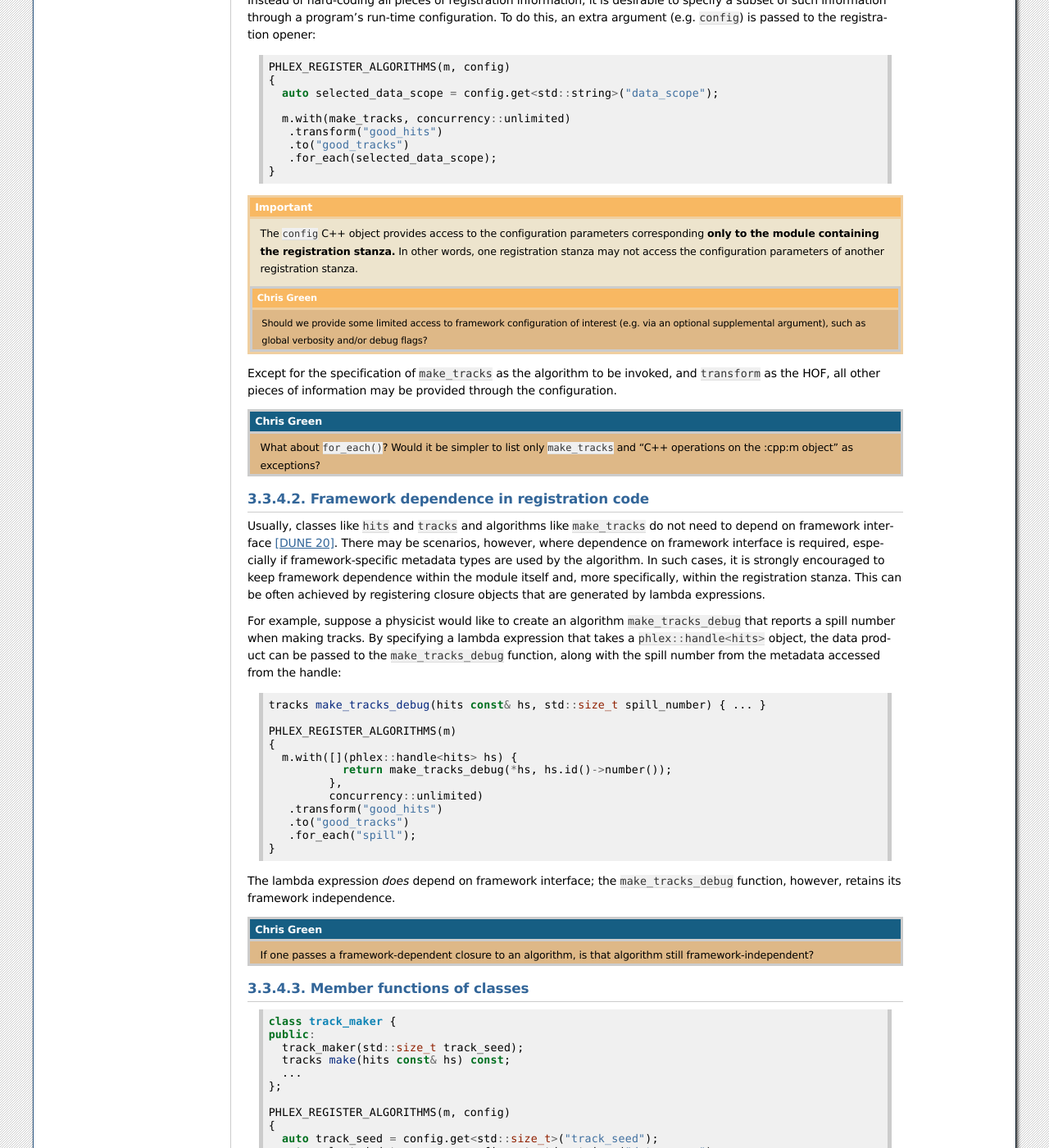
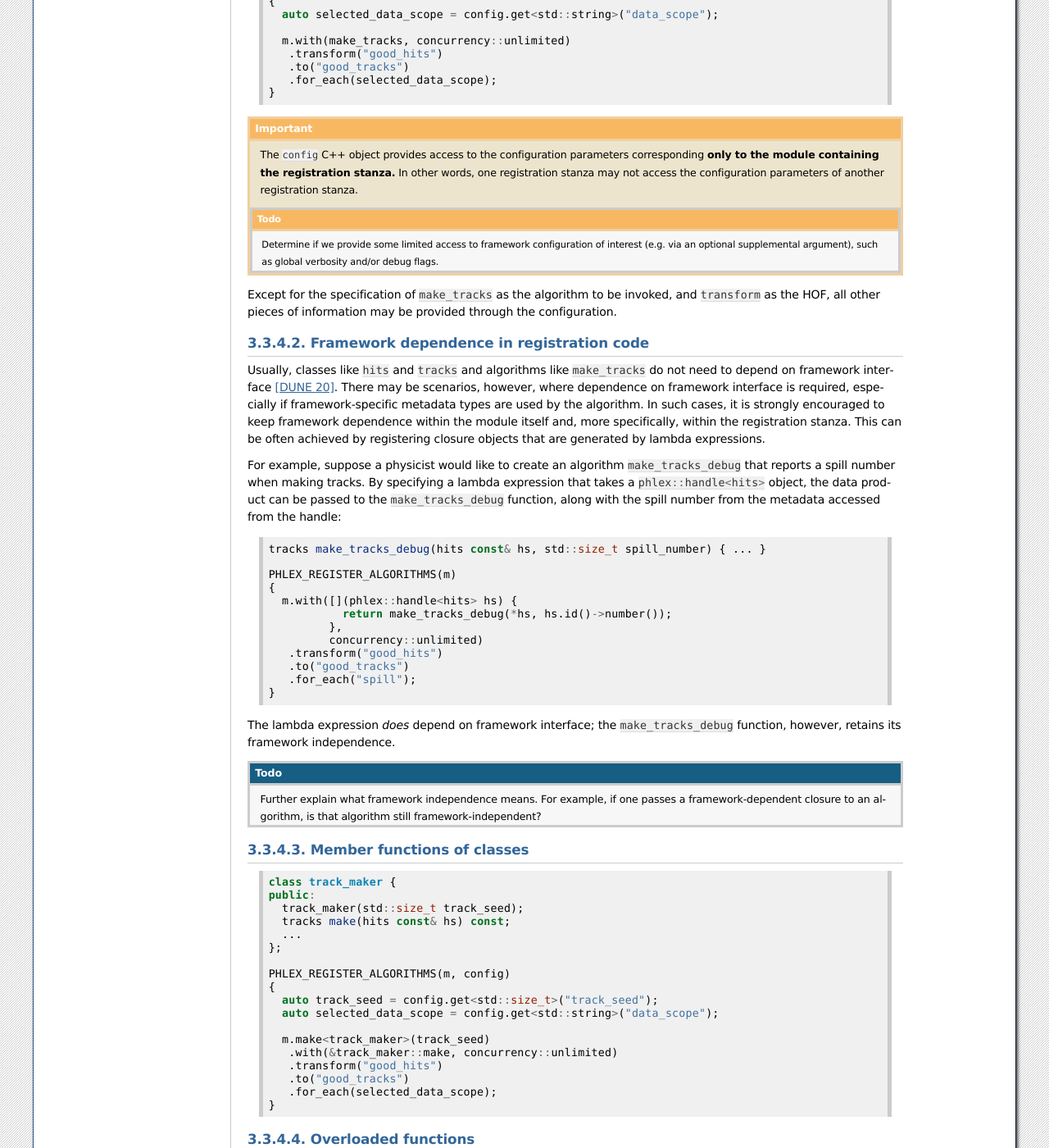
Before and after one commit to Framework-R-D/phlex-design, a Sphinx documentation site: the page built from doc/algorithms.rst, in a window 1280 px wide and 1400 px high, scrolled down 2728 px. Shown: the whole window at 82% size. Built offline with Sphinx 7.4.7, drawn with Linux system fonts in a browser that asks for light colours; formulas are drawn with MathJax 3; some of the changed text lies outside the part shown.

Commit message:
Switch some of Chris' comments to todos

```diff
--- a/doc/algorithms.rst
+++ b/doc/algorithms.rst
@@ -106,13 +106,6 @@ The registration stanza is included in a C++ file that is compiled into a :term:
 The stanza is introduced by an *opener*—e.g. :cpp:`PHLEX_REGISTER_ALGORITHMS(m)`—followed by a *registration block*, a block of code between two curly braces that contains one or more *registration statements*.
 A registration statement contains a series of chained *clauses*, starting with a :cpp:`with(...)` clause.
 
-.. admonition:: Chris Green
-   :class: admonition-chg
-
-   What significance does the ordering have beyond the first :cpp:`with(...)` or :cpp:`make(...)`?
-   Is this enforced?
-   If so, is this at compile time, configuration time or run time?
-
 In the case of a transform, six pieces of information are provided in the registration statement:
 
 1. The algorithm/HOF operator to be used
@@ -163,19 +156,12 @@ To do this, an extra argument (e.g. :cpp:`config`) is passed to the registration
    The :cpp:`config` C++ object provides access to the configuration parameters corresponding **only to the module containing the registration stanza.**
    In other words, one registration stanza may not access the configuration parameters of another registration stanza.
 
-   .. admonition:: Chris Green
-      :class: admonition-chg
+   .. todo::
 
-      Should we provide some limited access to framework configuration of interest (e.g. via an optional supplemental argument), such as global verbosity and/or debug flags?
+      Determine if we provide some limited access to framework configuration of interest (e.g. via an optional supplemental argument), such as global verbosity and/or debug flags.
 
 
 Except for the specification of :cpp:`make_tracks` as the algorithm to be invoked, and :cpp:`transform` as the HOF, all other pieces of information may be provided through the configuration.
-
-.. admonition:: Chris Green
-   :class: admonition-chg
-
-   What about :cpp:`for_each()`?
-   Would it be simpler to list only :cpp:`make_tracks` and "C++ operations on the :cpp:m object" as exceptions?
 
 Framework dependence in registration code
 ^^^^^^^^^^^^^^^^^^^^^^^^^^^^^^^^^^^^^^^^^
@@ -205,10 +191,10 @@ By specifying a lambda expression that takes a :cpp:`phlex::handle<hits>` object
 
 The lambda expression *does* depend on framework interface; the :cpp:`make_tracks_debug` function, however, retains its framework independence.
 
-.. admonition:: Chris Green
-   :class: admonition-chg
+.. todo::
 
-   If one passes a framework-dependent closure to an algorithm, is that algorithm still framework-independent?
+   Further explain what framework independence means.
+   For example, if one passes a framework-dependent closure to an algorithm, is that algorithm still framework-independent?
 
 Member functions of classes
 ^^^^^^^^^^^^^^^^^^^^^^^^^^^
--- a/doc/data_flow.rst
+++ b/doc/data_flow.rst
@@ -47,10 +47,9 @@ The data-flow discussion in the previous section naturally maps to applying the
 The above graph does not specify an implementation---assuming :math:`f` and :math:`g` are pure functions (see :numref:`functional_programming:Pure functions`), the same result is obtained if (a) full sequences are passed between the nodes, or (b) one element per sequence is passed at a time.
 Whether option (a) or (b) is chosen as the processing implementation depends on the data and the overall constraints on the program.
 
-.. admonition:: Chris Green
-   :class: admonition-chg
+.. todo::
 
-   Is this decided by the framework itself, by user code or by configuration?
+   Determine whether the choice between (a) and (b) can be decided in user code, by user configuration, or by something else.
 
 One benefit to using a graph representation using data sequences and higher-order functions is the ability to easily express folds and unfolds.
 As an illustration, consider the calculation of a sum of squares for all integers from 1 through :math:`n`:
```
Also changed, not shown: doc/index.rst (+0 -7 lines), doc/introduction.rst (+4 -6 lines).
